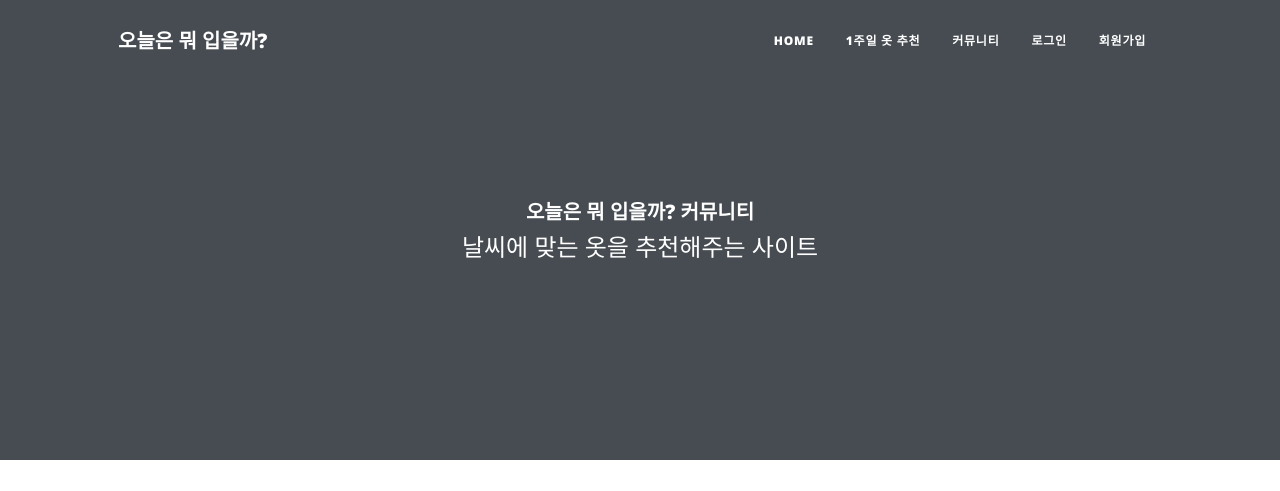
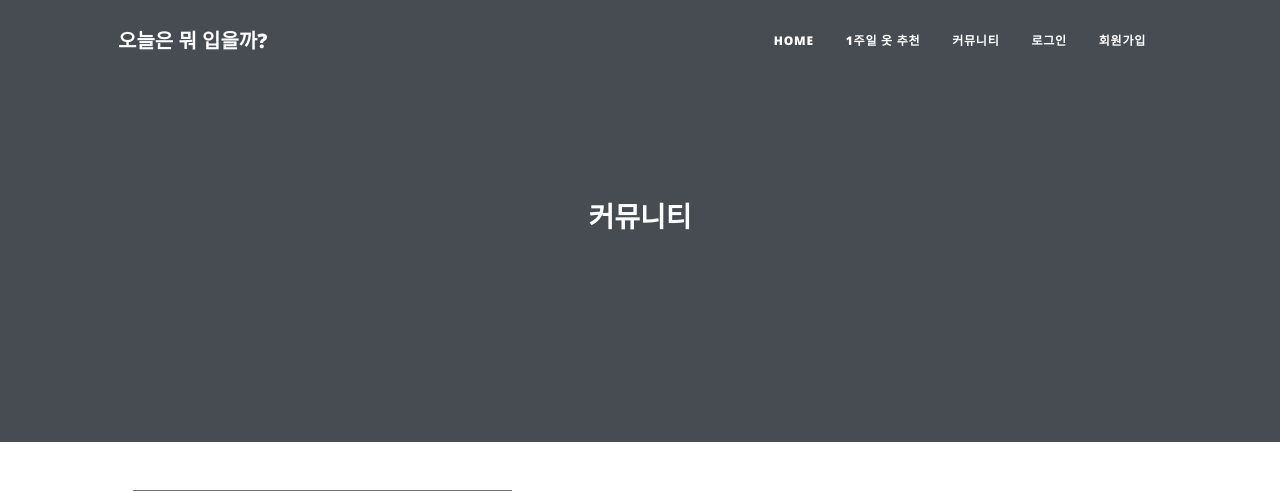
Before and after one commit to taeyeon0319/weatherwear, a Django app: template weather_wear/community/templates/community/new.html in a window 1280 px wide. Shown: the top 491 px of the page. Run offline with Django 3.2, Linux system fonts and the light colour scheme; the template is opened without the code that fills it, so the values that code supplies are empty; some libraries are stand-ins or nearby versions.

Commit message:
글씨 크기 변경

```diff
--- a/weather_wear/community/templates/community/detail.html
+++ b/weather_wear/community/templates/community/detail.html
@@ -5,8 +5,7 @@
         <div class="row gx-4 gx-lg-5 justify-content-center">
             <div class="col-md-10 col-lg-8 col-xl-7">
                 <div class="site-heading">
-                    <h5>오늘은 뭐 입을까? 커뮤니티</h5>
-                    <span class="subheading">날씨에 맞는 옷을 추천해주는 사이트</span>
+                    <h3>커뮤니티</h3>
                 </div>
             </div>
         </div>
--- a/weather_wear/community/templates/community/edit.html
+++ b/weather_wear/community/templates/community/edit.html
@@ -5,8 +5,7 @@
         <div class="row gx-4 gx-lg-5 justify-content-center">
             <div class="col-md-10 col-lg-8 col-xl-7">
                 <div class="site-heading">
-                    <h5>오늘은 뭐 입을까? 커뮤니티</h5>
-                    <span class="subheading">날씨에 맞는 옷을 추천해주는 사이트</span>
+                    <h3>커뮤니티</h3>
                 </div>
             </div>
         </div>
--- a/weather_wear/community/templates/community/new.html
+++ b/weather_wear/community/templates/community/new.html
@@ -5,8 +5,7 @@
         <div class="row gx-4 gx-lg-5 justify-content-center">
             <div class="col-md-10 col-lg-8 col-xl-7">
                 <div class="site-heading">
-                    <h5>오늘은 뭐 입을까? 커뮤니티</h5>
-                    <span class="subheading">날씨에 맞는 옷을 추천해주는 사이트</span>
+                    <h3>커뮤니티</h3>
                 </div>
             </div>
         </div>
@@ -44,7 +43,7 @@
             <option value="눈">눈</option>
             <option value="안개">안개</option>
             <option value="소나기">소나기</option>
-        </select></p>
+        </select>
         <p>사진 : <input type="file" name = "image"></p>
         <p>내용 : <textarea type="text" name="body" id="" cols="30" rows="10"></textarea></p>
         <button type="submit">제출</button>
--- a/weather_wear/community/templates/community/update_comment.html
+++ b/weather_wear/community/templates/community/update_comment.html
@@ -5,8 +5,7 @@
         <div class="row gx-4 gx-lg-5 justify-content-center">
             <div class="col-md-10 col-lg-8 col-xl-7">
                 <div class="site-heading">
-                    <h5>오늘은 뭐 입을까? 커뮤니티</h5>
-                    <span class="subheading">날씨에 맞는 옷을 추천해주는 사이트</span>
+                    <h3>커뮤니티</h3>
                 </div>
             </div>
         </div>
```
Also changed, not shown: weather_wear/static/js/scripts.js (line endings or trailing spaces).
